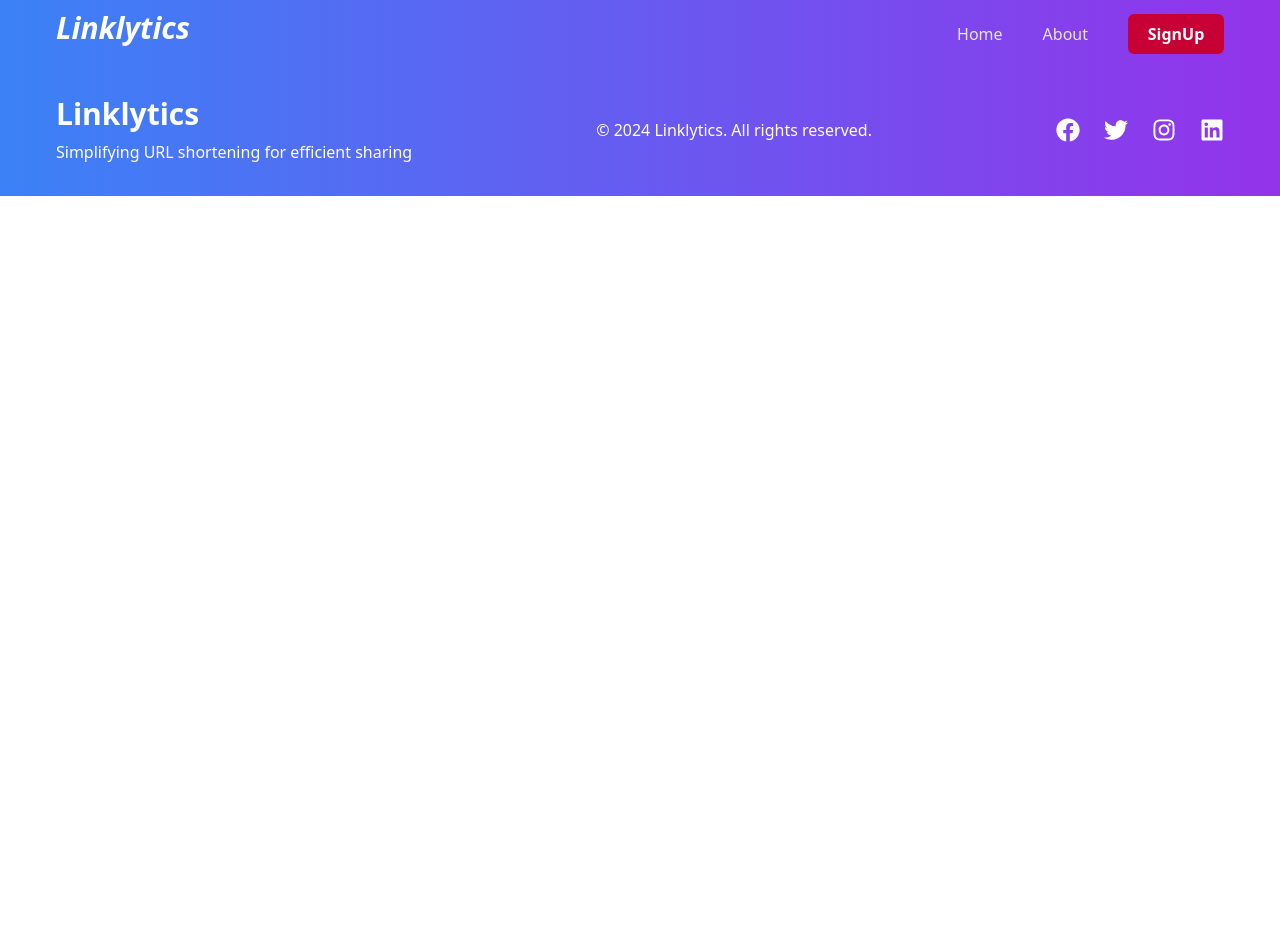
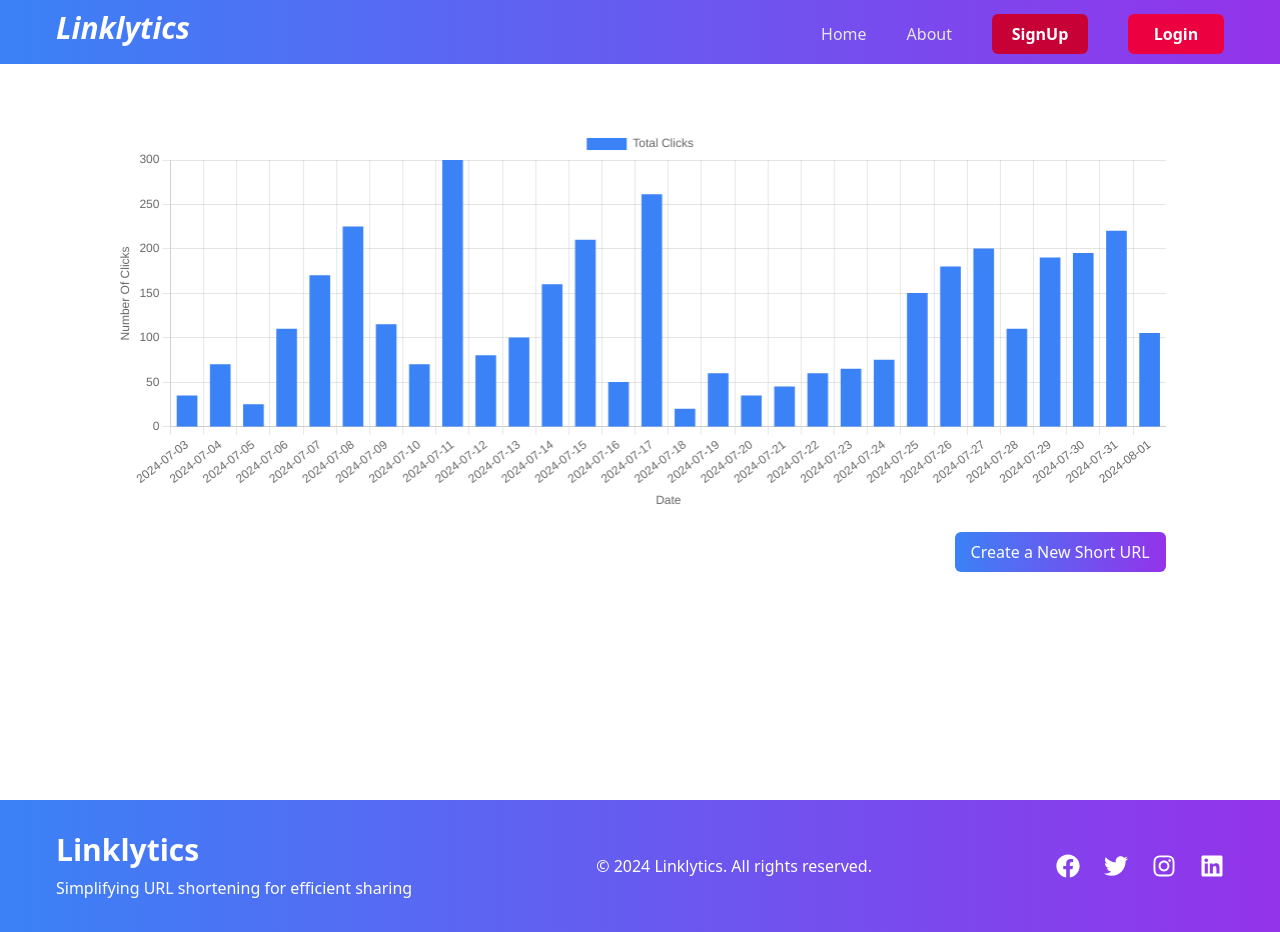
Before and after one commit to PravatKumaraMishra/Url-shortener-frontend, a React (Vite) app: page /dashboard in a window 1280 px wide. Before the commit the page ends 800 px from the top, so only its background shows below. Built offline with nearby package versions, Linux system fonts and the light colour scheme; no server answers.

Commit message:
Setting up dashboard

```diff
--- a/package.json
+++ b/package.json
@@ -13,8 +13,10 @@
     "@tailwindcss/vite": "^4.1.18",
     "autoprefixer": "^10.4.23",
     "axios": "^1.13.2",
+    "chart.js": "^4.5.1",
     "motion": "^12.24.8",
     "react": "^19.1.1",
+    "react-chartjs-2": "^5.3.1",
     "react-dom": "^19.1.1",
     "react-hook-form": "^7.71.0",
     "react-hot-toast": "^2.6.0",
--- a/src/App.tsx
+++ b/src/App.tsx
@@ -6,6 +6,7 @@
 import RegisterPage from "./components/RegisterPage";
 import { Toaster } from "react-hot-toast";
 import LoginPage from "./components/LoginPage";
+import Dashboard from "./components/Dashboard";
 
 export default function App() {
   return (
@@ -17,6 +18,7 @@
         <Route path="/about" element={<AboutPage />} />
         <Route path="/register" element={<RegisterPage />} />
         <Route path="/login" element={<LoginPage />} />
+        <Route path="/dashboard" element={<Dashboard />} />
       </Routes>
       <Footer />
     </BrowserRouter>
--- /dev/null
+++ b/src/components/Dashboard.tsx
@@ -0,0 +1,19 @@
+import { dummyData } from "../dummyData/data";
+import Graph from "./Graph";
+
+export default function Dashboard() {
+  return (
+    <div className="lg:px-14 sm:px-8 px-4 min-h-[calc(100vh-64px)]">
+      <div className="lg:w-[90%] w-full mx-auto py-16">
+        <div className=" h-96 relative ">
+          <Graph graphData={dummyData} />
+        </div>
+        <div className="py-5 sm:text-end text-center">
+          <button className="bg-custom-gradient px-4 py-2 rounded-md text-white">
+            Create a New Short URL
+          </button>
+        </div>
+      </div>
+    </div>
+  );
+}
--- /dev/null
+++ b/src/components/Graph.tsx
@@ -0,0 +1,88 @@
+import { Bar } from "react-chartjs-2";
+import {
+  Chart as ChartJS,
+  BarElement,
+  CategoryScale,
+  LinearScale,
+  Legend,
+  Tooltip,
+  Filler,
+  type ChartData,
+  type ChartOptions,
+} from "chart.js";
+
+ChartJS.register(
+  BarElement,
+  Tooltip,
+  CategoryScale,
+  LinearScale,
+  Legend,
+  Filler
+);
+
+interface GraphItem {
+  clickDate: string;
+  count: number;
+}
+
+interface GraphProps {
+  graphData: GraphItem[];
+}
+
+const Graph: React.FC<GraphProps> = ({ graphData }) => {
+  const labels = graphData.map((item) => item.clickDate);
+  const usersPerDay = graphData.map((item) => item.count);
+
+  const data: ChartData<"bar"> = {
+    labels: graphData.length ? labels : Array(14).fill(""),
+    datasets: [
+      {
+        label: "Total Clicks",
+        data: graphData.length
+          ? usersPerDay
+          : [1, 2, 3, 4, 5, 6, 7, 6, 5, 4, 3, 2, 1],
+        backgroundColor: graphData.length
+          ? "#3b82f6"
+          : "rgba(54, 162, 235, 0.1)",
+        borderColor: "#1D2327",
+        barThickness: 20,
+        categoryPercentage: 1.5,
+        barPercentage: 1.5,
+      },
+    ],
+  };
+
+  const options: ChartOptions<"bar"> = {
+    responsive: true,
+    maintainAspectRatio: false,
+    plugins: {
+      legend: {
+        display: true,
+      },
+    },
+    scales: {
+      y: {
+        beginAtZero: true,
+        ticks: {
+          callback(value) {
+            return Number.isInteger(value) ? value.toString() : "";
+          },
+        },
+        title: {
+          display: true,
+          text: "Number Of Clicks",
+        },
+      },
+      x: {
+        title: {
+          display: true,
+          text: "Date",
+        },
+      },
+    },
+  };
+
+  return <Bar className="w-full" data={data} options={options} />;
+};
+
+export default Graph;
--- a/src/components/LoginPage.tsx
+++ b/src/components/LoginPage.tsx
@@ -30,7 +30,7 @@
       .post("/auth/login", data)
       .then((res) => {
         setToken(res.data.token);
-        navigate("/");
+        navigate("/dashboard");
         reset();
         toast.success("Login successful");
       })
--- a/src/components/Navbar.tsx
+++ b/src/components/Navbar.tsx
@@ -16,13 +16,15 @@
           </h1>
         </Link>
         <ul
-          className={`flex sm:gap-10 gap-4 sm:items-center sm:mt-1 sm:pt-0 pt-3 text-slate-800 sm:static absolute left-0 top-[62px] sm:shadow-none shadow-md ${navbarOpen ? "h-fit sm:pb-0 pb-5" : "h-0 overflow-hidden"
-            }  transition-all duration-100 sm:h-fit sm:bg-none  bg-custom-gradient sm:w-fit w-full sm:flex-row flex-col px-4 sm:px-0`}
+          className={`flex sm:gap-10 gap-4 sm:items-center sm:mt-1 sm:pt-0 pt-3 text-slate-800 sm:static absolute left-0 top-[62px] sm:shadow-none shadow-md ${
+            navbarOpen ? "h-fit sm:pb-0 pb-5" : "h-0 overflow-hidden"
+          }  transition-all duration-100 sm:h-fit sm:bg-none  bg-custom-gradient sm:w-fit w-full sm:flex-row flex-col px-4 sm:px-0`}
         >
           <li className="hover:text-btnColor font-[500]  transition-all duration-150">
             <Link
-              className={`${path === "/" ? "text-white font-semibold" : "text-gray-200"
-                }`}
+              className={`${
+                path === "/" ? "text-white font-semibold" : "text-gray-200"
+              }`}
               to="/"
             >
               Home
@@ -30,8 +32,9 @@
           </li>
           <li className="hover:text-btnColor font-[500]  transition-all duration-150">
             <Link
-              className={`${path === "/about" ? "text-white font-semibold" : "text-gray-200"
-                }`}
+              className={`${
+                path === "/about" ? "text-white font-semibold" : "text-gray-200"
+              }`}
               to="/about"
             >
               About
@@ -40,6 +43,11 @@
           <Link to="/register">
             <li className=" sm:ml-0 -ml-1 bg-rose-700 text-white  cursor-pointer w-24 text-center font-semibold px-2 py-2 rounded-md  hover:text-slate-300   transition-all duration-150">
               SignUp
+            </li>
+          </Link>
+          <Link to="/login">
+            <li className=" sm:ml-0 -ml-1 bg-rose-600 text-white  cursor-pointer w-24 text-center font-semibold px-2 py-2 rounded-md  hover:text-slate-300   transition-all duration-150">
+              Login
             </li>
           </Link>
         </ul>
--- /dev/null
+++ b/src/dummyData/data.ts
@@ -0,0 +1,255 @@
+export const dummyData = [
+  {
+    id: 1,
+    clickDate: "2024-07-03",
+    count: 35,
+  },
+  {
+    id: 2,
+    clickDate: "2024-07-04",
+    count: 70,
+  },
+  {
+    id: 3,
+    clickDate: "2024-07-05",
+    count: 25,
+  },
+  {
+    id: 4,
+    clickDate: "2024-07-06",
+    count: 110,
+  },
+  {
+    id: 5,
+    clickDate: "2024-07-07",
+    count: 170,
+  },
+  {
+    id: 6,
+    clickDate: "2024-07-08",
+    count: 225,
+  },
+  {
+    id: 7,
+    clickDate: "2024-07-09",
+    count: 115,
+  },
+  {
+    id: 8,
+    clickDate: "2024-07-10",
+    count: 70,
+  },
+  {
+    id: 9,
+    clickDate: "2024-07-11",
+    count: 300,
+  },
+  {
+    id: 10,
+    clickDate: "2024-07-12",
+    count: 80,
+  },
+  {
+    id: 11,
+    clickDate: "2024-07-13",
+    count: 100,
+  },
+  {
+    id: 12,
+    clickDate: "2024-07-14",
+    count: 160,
+  },
+  {
+    id: 13,
+    clickDate: "2024-07-15",
+    count: 210,
+  },
+  {
+    id: 14,
+    clickDate: "2024-07-16",
+    count: 50,
+  },
+  {
+    id: 15,
+    clickDate: "2024-07-17",
+    count: 261,
+  },
+  {
+    id: 16,
+    clickDate: "2024-07-18",
+    count: 20,
+  },
+  {
+    id: 17,
+    clickDate: "2024-07-19",
+    count: 60,
+  },
+  {
+    id: 18,
+    clickDate: "2024-07-20",
+    count: 35,
+  },
+  {
+    id: 19,
+    clickDate: "2024-07-21",
+    count: 45,
+  },
+  {
+    id: 20,
+    clickDate: "2024-07-22",
+    count: 60,
+  },
+  {
+    id: 21,
+    clickDate: "2024-07-23",
+    count: 65,
+  },
+  {
+    id: 22,
+    clickDate: "2024-07-24",
+    count: 75,
+  },
+  {
+    id: 23,
+    clickDate: "2024-07-25",
+    count: 150,
+  },
+  {
+    id: 24,
+    clickDate: "2024-07-26",
+    count: 180,
+  },
+  {
+    id: 25,
+    clickDate: "2024-07-27",
+    count: 200,
+  },
+  {
+    id: 26,
+    clickDate: "2024-07-28",
+    count: 110,
+  },
+  {
+    id: 27,
+    clickDate: "2024-07-29",
+    count: 190,
+  },
+  {
+    id: 28,
+    clickDate: "2024-07-30",
+    count: 195,
+  },
+  {
+    id: 29,
+    clickDate: "2024-07-31",
+    count: 220,
+  },
+  {
+    id: 30,
+    clickDate: "2024-08-01",
+    count: 105,
+  },
+];
+
+export const lessDummyData = [
+  {
+    id: 1,
+    clickDate: "2024-07-01",
+    count: 17,
+  },
+  {
+    id: 2,
+    clickDate: "2024-07-02",
+    count: 150,
+  },
+  {
+    id: 3,
+    clickDate: "2024-07-03",
+    count: 95,
+  },
+  {
+    id: 4,
+    clickDate: "2024-07-04",
+    count: 120,
+  },
+  {
+    id: 5,
+    clickDate: "2024-07-07",
+    count: 240,
+  },
+  {
+    id: 6,
+    clickDate: "2024-07-08",
+    count: 300,
+  },
+  {
+    id: 7,
+    clickDate: "2024-07-09",
+    count: 220,
+  },
+  {
+    id: 8,
+    clickDate: "2024-07-10",
+    count: 50,
+  },
+  {
+    id: 9,
+    clickDate: "2024-07-11",
+    count: 80,
+  },
+  {
+    id: 10,
+    clickDate: "2024-07-12",
+    count: 110,
+  },
+  {
+    id: 11,
+    clickDate: "2024-07-13",
+    count: 165,
+  },
+  {
+    id: 12,
+    clickDate: "2024-07-14",
+    count: 111,
+  },
+  {
+    id: 13,
+    clickDate: "2024-07-15",
+    count: 77,
+  },
+  {
+    id: 14,
+    clickDate: "2024-07-16",
+    count: 200,
+  },
+  {
+    id: 15,
+    clickDate: "2024-07-17",
+    count: 100,
+  },
+  {
+    id: 16,
+    clickDate: "2024-07-18",
+    count: 240,
+  },
+  {
+    id: 17,
+    clickDate: "2024-07-19",
+    count: 270,
+  },
+  {
+    id: 18,
+    clickDate: "2024-07-20",
+    count: 170,
+  },
+  {
+    id: 19,
+    clickDate: "2024-07-21",
+    count: 60,
+  },
+  {
+    id: 20,
+    clickDate: "2024-07-22",
+    count: 235,
+  },
+];
```
Also changed, not shown: 1 other file (tests, documents, lock files or other folders).
